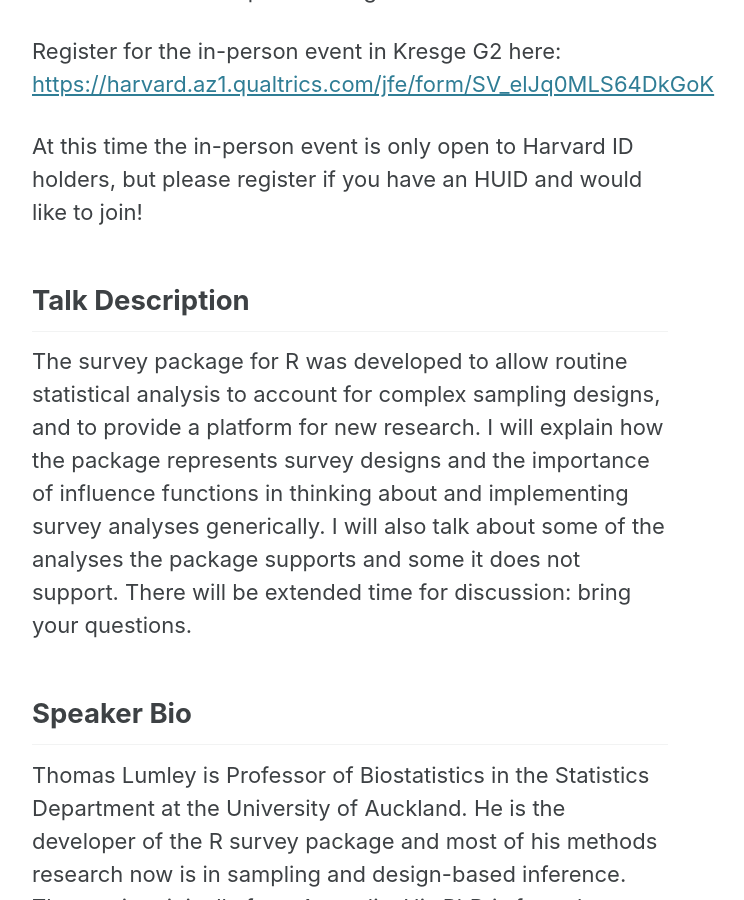
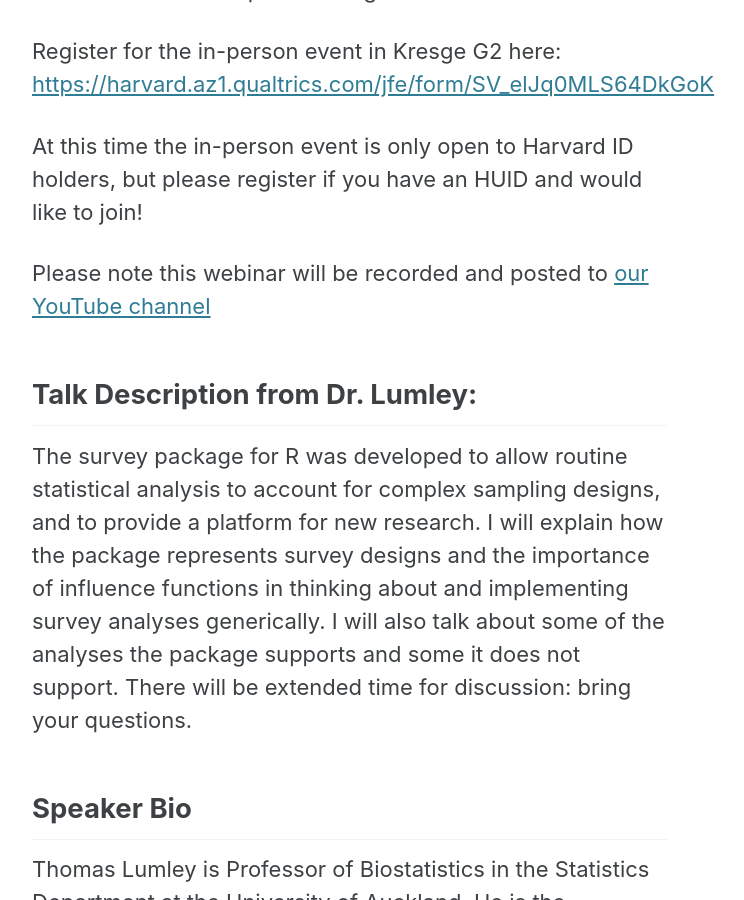
Before and after one commit to RUG-at-HDSI/rug-at-hdsi.org, a Jekyll site: the page built from _upcoming_events/2025_02_05_thomas_lumley.md, in a window 1280 px wide and 900 px high, scrolled down 1330 px. Shown: the whole window, without its empty margins (290-1034 px from the left). Built offline with Jekyll 4.4.1, drawn with Linux system fonts in a browser that asks for light colours; cached includes are drawn as plain includes.

Commit message:
adding a note about recording

```diff
--- a/_upcoming_events/2025_02_05_thomas_lumley.md
+++ b/_upcoming_events/2025_02_05_thomas_lumley.md
@@ -35,7 +35,9 @@
 At this time the in-person event is only open to Harvard ID holders,
 but please register if you have an HUID and would like to join!
 
-## Talk Description
+Please note this webinar will be recorded and posted to [our YouTube channel](https://www.youtube.com/c/RUserGroupatHarvardDataScienceInitiative/featured)
+
+## Talk Description from Dr. Lumley:
 
 {{ page.blurb }}
 
```
